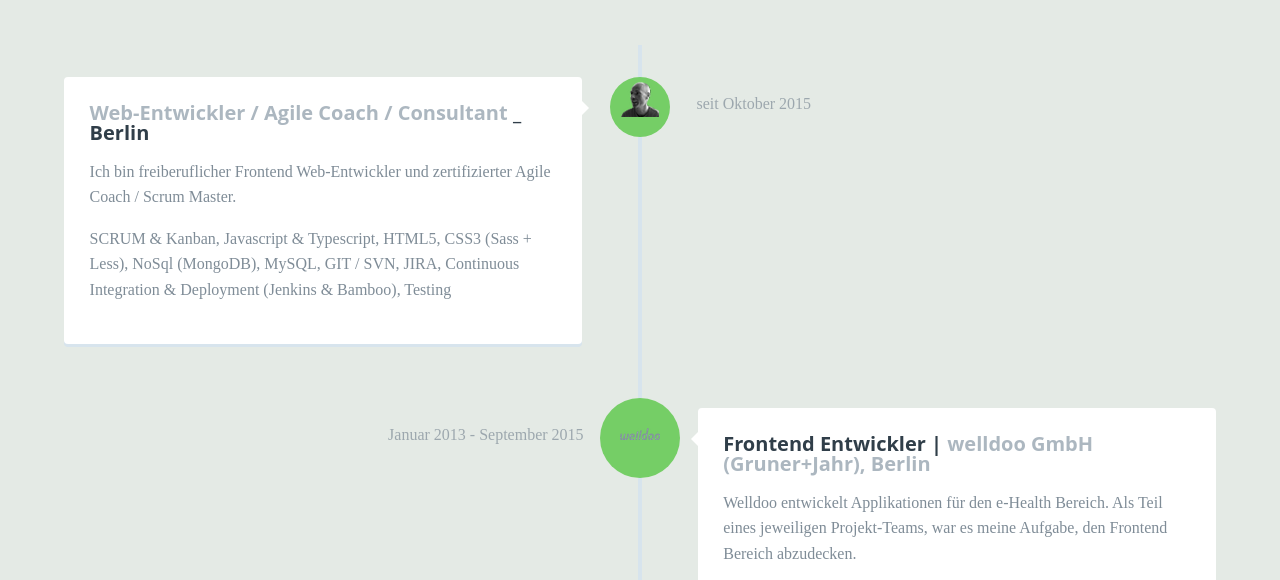
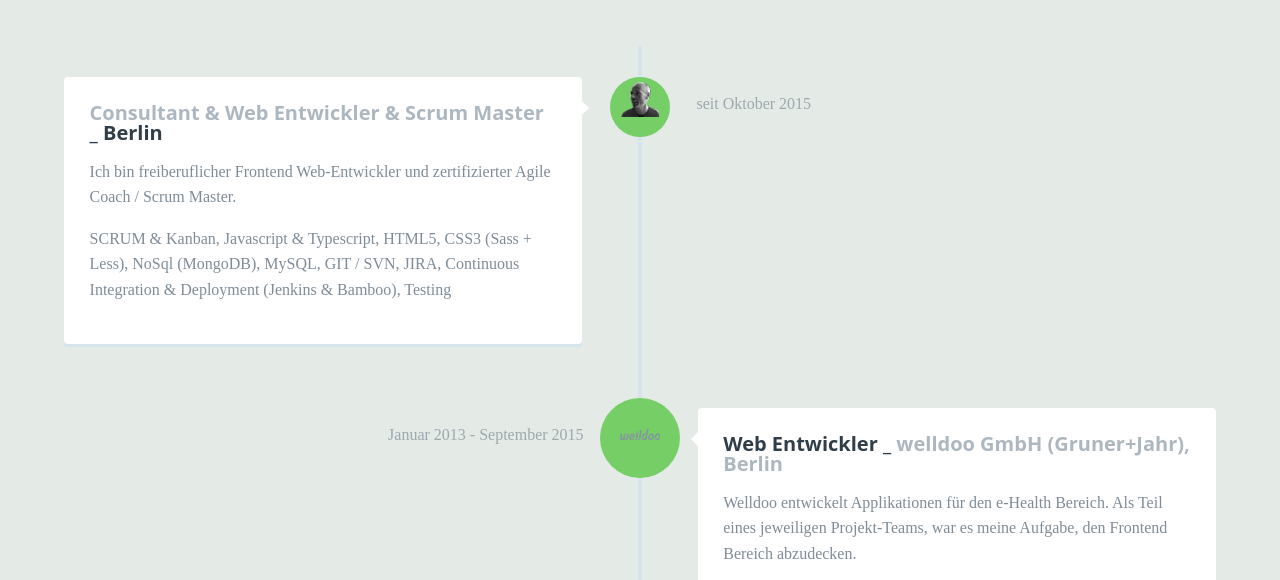
Before and after one commit to marek1/lebenslauf, a website: page index.html in a window 1280 px wide. Shown: the part 203-783 px from the top of the page. Drawn offline with Linux system fonts and the light colour scheme.

Commit message:
Updated cv

```diff
--- a/index.html
+++ b/index.html
@@ -4,7 +4,7 @@
   <meta charset="UTF-8">
   <meta name="viewport" content="width=device-width, initial-scale=1">
   <title>Marek Sonnabend | Lebenslauf</title>
-  <meta name="description" content="Lebenslauf von Marek Sonnabend, Frontend Web Entwickler und Agile Coach in Berlin">
+  <meta name="description" content="Lebenslauf von Marek Sonnabend, Consultant, Web Entwickler und Scrum Master in Berlin">
   <link rel="icon"
         type="image/png"
         href="img/favicon.png">
@@ -26,7 +26,7 @@
     </div> <!-- cd-timeline-img -->
 
     <div class="cd-timeline-content">
-      <h2><a href="http://marek-sonnabend.de/frontend">Web-Entwickler / Agile Coach / Consultant</a> _ Berlin</h2>
+      <h2><a href="http://marek-sonnabend.de/frontend">Consultant & Web Entwickler & Scrum Master</a> _ Berlin</h2>
       <p>Ich bin freiberuflicher Frontend Web-Entwickler und zertifizierter Agile Coach / Scrum Master.</p>
       <p>SCRUM & Kanban, Javascript & Typescript, HTML5, CSS3 (Sass + Less), NoSql (MongoDB), MySQL, GIT / SVN,
         JIRA, Continuous Integration & Deployment (Jenkins & Bamboo), Testing</p>
@@ -40,7 +40,7 @@
     </div> <!-- cd-timeline-img -->
 
     <div class="cd-timeline-content">
-      <h2>Frontend Entwickler | <a href="http://welldoo.com">welldoo GmbH (Gruner+Jahr), Berlin</a></h2>
+      <h2>Web Entwickler _ <a href="http://welldoo.com">welldoo GmbH (Gruner+Jahr), Berlin</a></h2>
       <p>Welldoo entwickelt Applikationen für den e-Health Bereich. Als Teil eines jeweiligen Projekt-Teams, war es
         meine Aufgabe, den Frontend Bereich abzudecken. </p>
       <p>Stack : Javascript, CSS3, HTML5, Grunt, Git + Svn, Scrum / Kanban</p>
```
Also changed, not shown: curriculum-vitae.html (+3 -3 lines).
